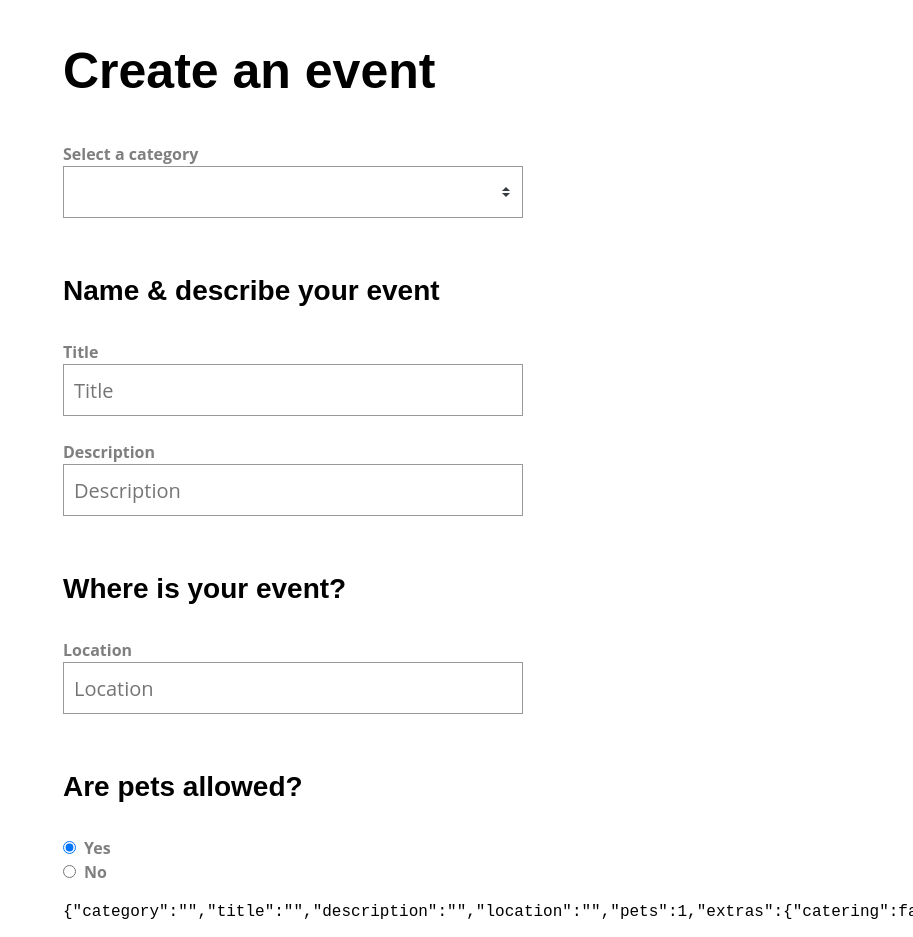
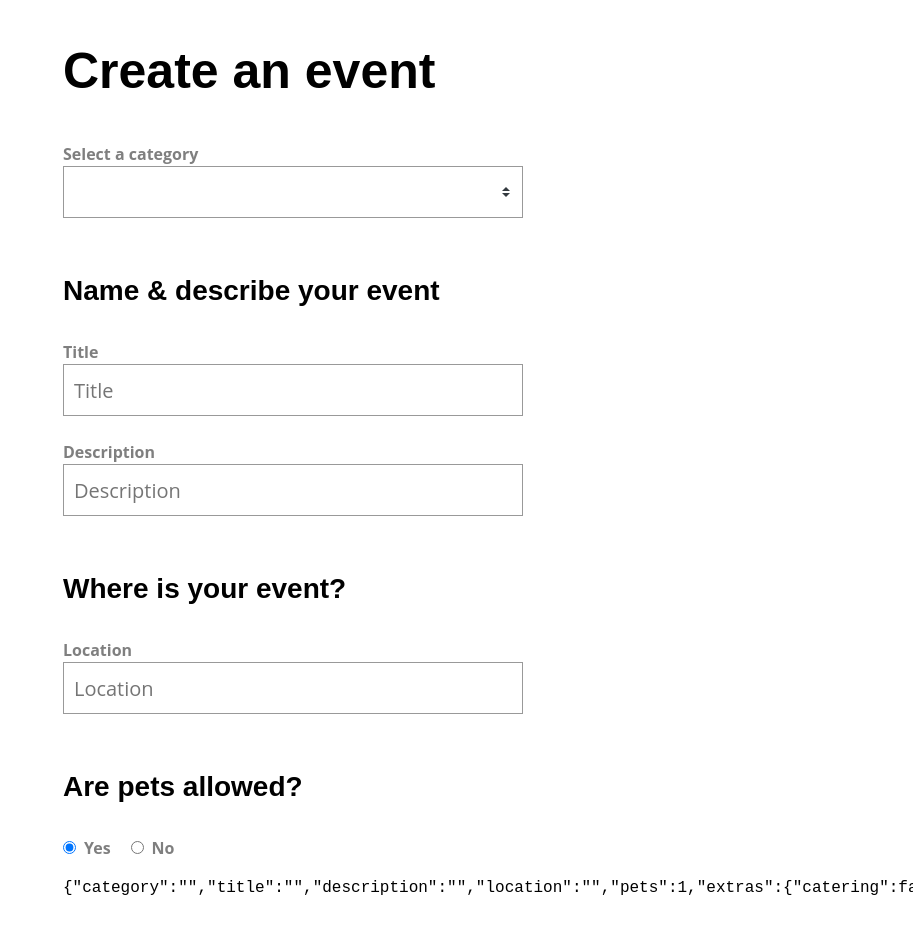
Before and after one commit to carltonj2000/vue-forms, a Vue app: page / in a window 1280 px wide. Shown: the top 937 px of the page, without its empty margins (367-1280 px from the left). Built offline with nearby package versions, Linux system fonts and the light colour scheme.

Commit message:
add radio group

```diff
--- /dev/null
+++ b/src/components/BaseRadioGroup.vue
@@ -0,0 +1,45 @@
+<template>
+  <component
+    v-for="option in options"
+    :key="option.value"
+    :is="vertical ? 'div' : 'span'"
+    :class="{ horizontal: !vertical }"
+  >
+    <BaseRadio
+      :label="option.label"
+      :value="option.value"
+      :name="name"
+      :modelValue="modelValue"
+      @update:modelValue="$emit('update:modelValue', $event)"
+    />
+  </component>
+</template>
+
+<script>
+export default {
+  props: {
+    modelValue: {
+      type: [String, Number],
+      required: true
+    },
+    name: {
+      type: String,
+      required: true
+    },
+    options: {
+      type: Array,
+      required: true
+    },
+    vertical: {
+      type: Boolean,
+      default: false
+    }
+  }
+}
+</script>
+
+<style scoped>
+.horizontal {
+  margin-right: 20px;
+}
+</style>
--- a/src/views/SimpleForm.vue
+++ b/src/views/SimpleForm.vue
@@ -19,13 +19,7 @@
       <BaseInput v-model="event.location" label="Location" type="text" />
 
       <h3>Are pets allowed?</h3>
-      <div>
-        <BaseRadio v-model="event.pets" label="Yes" :value="1" name="pets" />
-      </div>
-
-      <div>
-        <BaseRadio v-model="event.pets" label="No" :value="0" name="pets" />
-      </div>
+      <BaseRadioGroup v-model="event.pets" name="pets" :options="petOptions" />
       <pre>{{ JSON.stringify(event) }}</pre>
       <h3>Extras</h3>
       <div>
@@ -41,13 +35,7 @@
 </template>
 
 <script>
-// import BaseInput from '../components/BaseInput'
-// import BaseSelect from '../components/BaseSelect'
 export default {
-  // components: {
-  //   BaseInput,
-  //   BaseSelect
-  // },
   data() {
     return {
       categories: [
@@ -58,6 +46,10 @@ export default {
         'education',
         'food',
         'community'
+      ],
+      petOptions: [
+        { label: 'Yes', value: 1 },
+        { label: 'No', value: 0 }
       ],
       event: {
         category: '',
```
